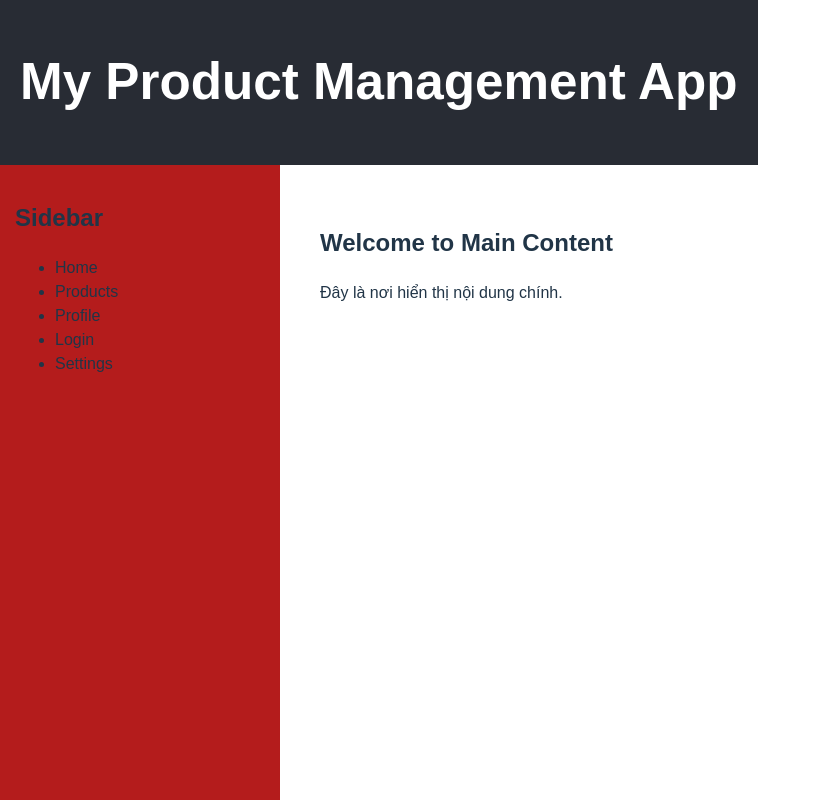
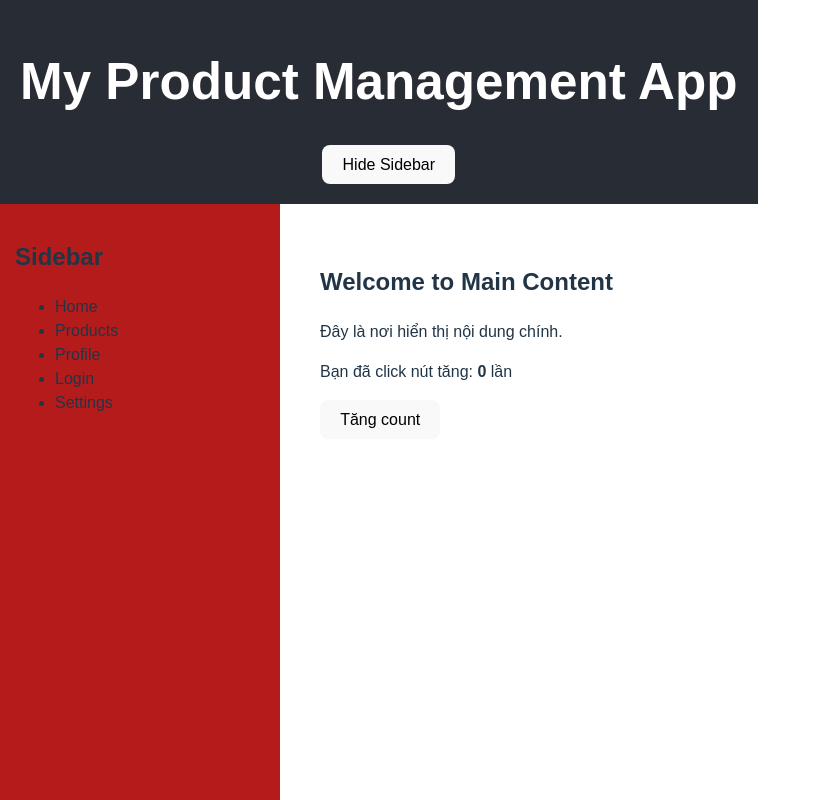
Before and after one commit to chube-coder-2k4/react-spring-mongodb, a React (Vite) app: page / in a window 1280 px wide. Shown: the top 800 px of the page, without its empty margins (0-821 px from the left). Built offline with nearby package versions, Linux system fonts and the light colour scheme.

Commit message:
feat: Add useState for counter and sidebar toggle

```diff
--- a/src/App.jsx
+++ b/src/App.jsx
@@ -1,17 +1,22 @@
 import './App.css'
-import Hello from './components/Hello'
 import Header from './components/Header';
 import Sidebar from './components/Sidebar';
 import MainContent from './components/MainContent';
+import { useState } from 'react';
 
 function App() {
   const menuItems = ['Home', 'Products', 'Profile', 'Login', 'Settings'];
+  const [isSidebarOpen, setIsSidebarOpen] = useState(true);
 
   return (
     <div className="app">
-      <Header title="My Product Management App"/>
+      <Header
+      title="My Product Management App"
+      isSidebarOpen={isSidebarOpen}
+      setIsSidebarOpen={setIsSidebarOpen}
+      />
       <div className="main-layout">
-        <Sidebar menuItems={menuItems}/>
+        <Sidebar menuItems={menuItems} isOpen={isSidebarOpen} />
         <MainContent />
       </div>
     </div>
--- a/src/components/Header.jsx
+++ b/src/components/Header.jsx
@@ -1,7 +1,17 @@
+import { useState } from 'react';
+
 function Header({title}) {
+    const [isSidebarOpen, setIsSidebarOpen] = useState(true);
+
+    const toggleSidebar = () => {
+        setIsSidebarOpen(!isSidebarOpen);
+    }
     return (
         <header className="header">
             <h1>{title}</h1>
+            <button onClick={toggleSidebar} style={{marginLeft: '20px'}}>
+                {isSidebarOpen ? 'Hide Sidebar' : 'Show Sidebar'}
+            </button>
         </header>
     );
 }
--- a/src/components/MainContent.jsx
+++ b/src/components/MainContent.jsx
@@ -1,8 +1,13 @@
+import { useState } from 'react';
+
 function MainContent() {
+    const [count, setCount] = useState(0);
   return (
     <main className="content">
       <h2>Welcome to Main Content</h2>
       <p>Đây là nơi hiển thị nội dung chính.</p>
+      <p>Bạn đã click nút tăng: <strong>{count}</strong> lần </p>
+      <button onClick={() => setCount(count + 1)}> Tăng count </button>
     </main>
   );
 }
--- a/src/components/Sidebar.jsx
+++ b/src/components/Sidebar.jsx
@@ -1,4 +1,7 @@
-function Sidebar({menuItems}) {
+function Sidebar({menuItems, isOpen}) {
+    if(!isOpen) {
+        return null;
+    }
   return (
     <aside className="sidebar">
       <h2>Sidebar</h2>
```
